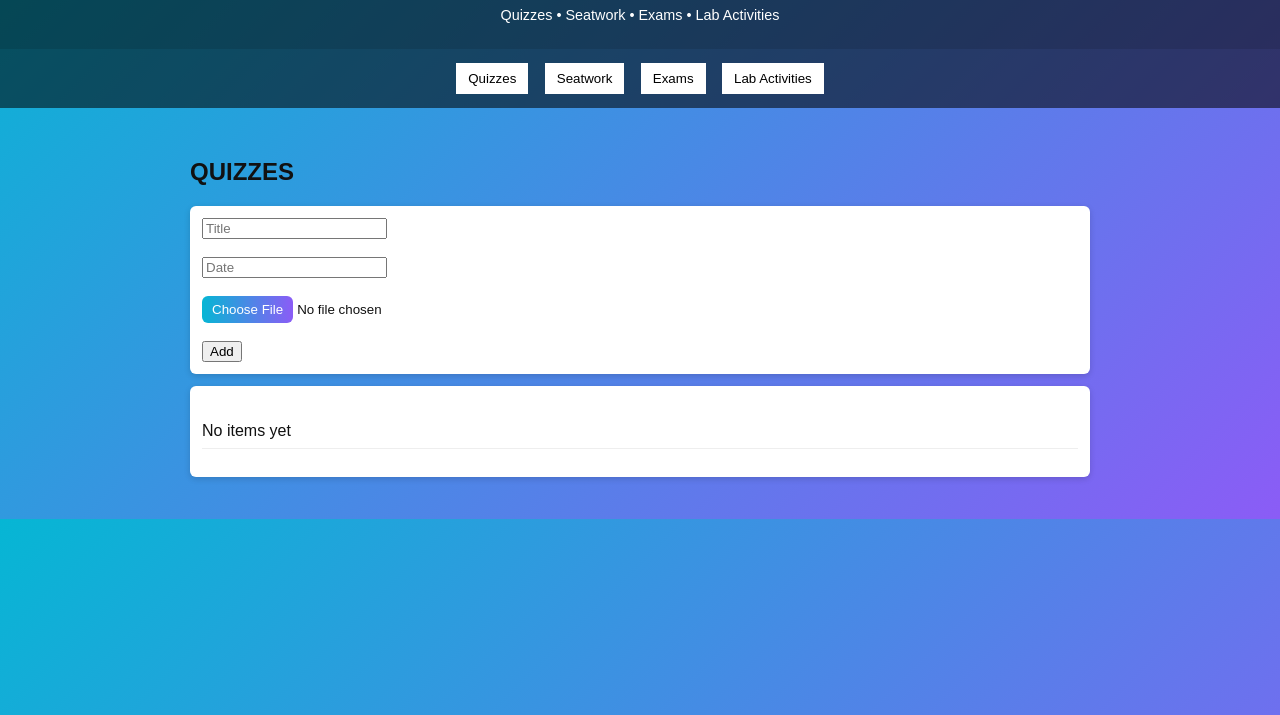
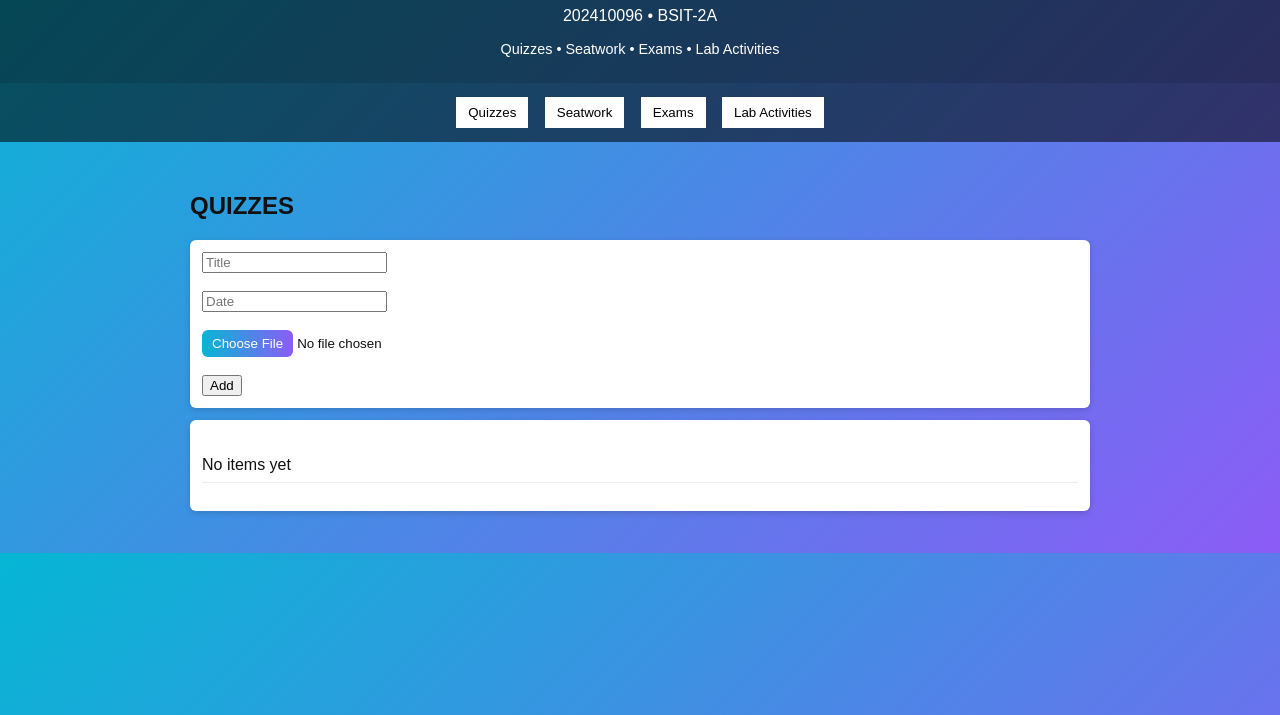
Before and after one commit to samuellineses-code/github-portfolio, a plain HTML site: page portfolio.html in a window 1280 px wide. Shown: the part 85-800 px from the top of the page. Drawn offline with Linux system fonts and the light colour scheme.

Commit message:
Update portfolio.html

```diff
--- a/portfolio.html
+++ b/portfolio.html
@@ -3,7 +3,7 @@
 <head>
   <meta charset="utf-8" />
   <meta name="viewport" content="width=device-width, initial-scale=1" />
-  <title>Sam Lineses Portfolio</title>
+  <title>Samuel Lineses Portfolio</title>
   <style>
     body {
         font-family: Arial, sans-serif;
@@ -68,6 +68,7 @@
 <body>
   <header>
     <h1>Samuel Lineses Portfolio</h1>
+    <p>202410096 • BSIT-2A</p>
     <p class="small">Quizzes • Seatwork • Exams • Lab Activities</p>
   </header>
   <nav>
```
